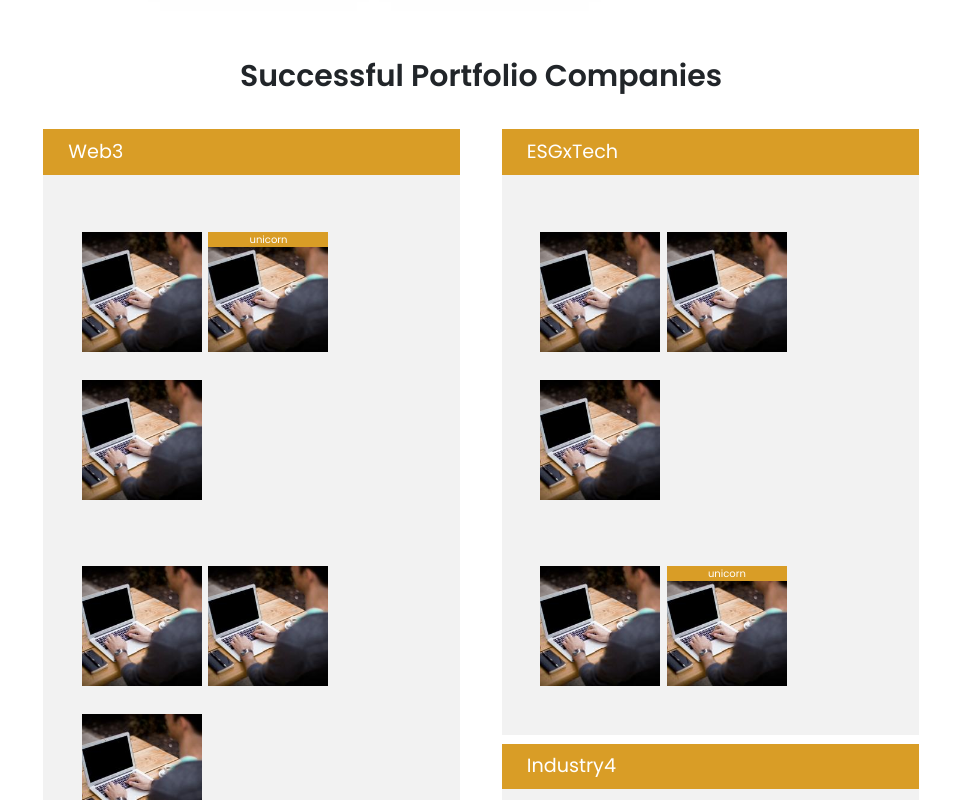
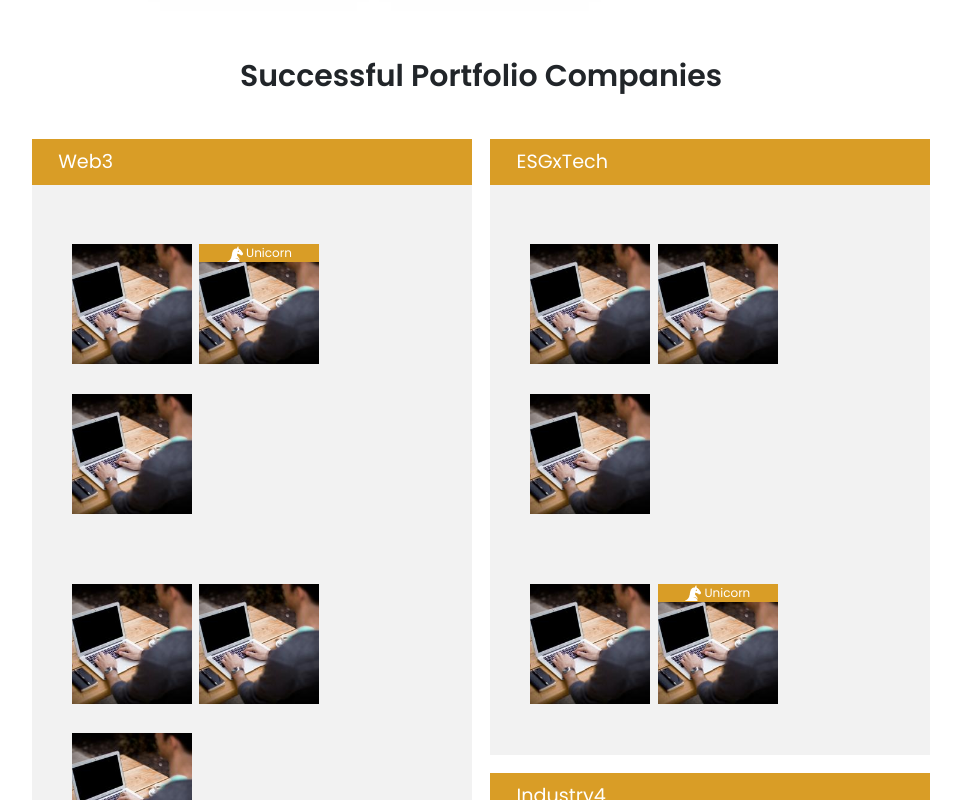
Before and after one commit to lukaswan/angelhub-spa, a Next.js app: page / in a window 1280 px wide. Shown: the part 1140-1940 px from the top of the page, without its empty margins (159-1120 px from the left). Built offline with nearby package versions, Linux system fonts and the light colour scheme.

Commit message:
quick fix

```diff
--- a/components/Portfolio/Portfolio.js
+++ b/components/Portfolio/Portfolio.js
@@ -155,7 +155,7 @@ export default function Portfolio() {
             {/* Populate 2 cards per column */}
           {successes?dataParser(successes,2).map((row,idx)=>{
             return(
-              <div key={idx} className="col-sm-12 col-lg-6">
+              <div key={idx} className="col-sm-12 col-lg-6 g-0">
                 {row.map((data,idx)=>{
                   return(
                     <PortfolioCard
--- a/components/Portfolio/PortfolioCard.js
+++ b/components/Portfolio/PortfolioCard.js
@@ -22,7 +22,7 @@ export default function SuccessfulPortfolioCard({category,projects}) {
                   {row.map((item,idx) =>{
                     return(
                     <div key={idx} className={`col-sm-4 d-flex-column ${styles.projectImg}`} style={{backgroundImage:`url(${item.image})`}}>
-                    {item.unicorn?<p className={`${styles.unicorn}`}>unicorn</p>:null}
+                    {item.unicorn?<p className={`${styles.unicorn}`}><img src="/images/unicorn.png" alt="Unicorn"/> Unicorn</p>:null}
                     </div>
                   )}
                   )}
--- a/styles/PortfolioCard.module.css
+++ b/styles/PortfolioCard.module.css
@@ -1,7 +1,7 @@
 .card{
     padding-bottom: 0;
     border-radius: 0;
-    margin: 2%;
+    margin: 4% 2%;
     background-color: #F2F2F2;
     border: none;
 }
@@ -29,7 +29,8 @@
 
 /* Optional values added to Card */
 .unicorn{
-    font-size: 10px;
+    font-size: 12px;
+    font-weight: 500;
     background-color: #D99D26;
     color:white;
 }
```
Also changed, not shown: public/images/unicorn.png (added).
